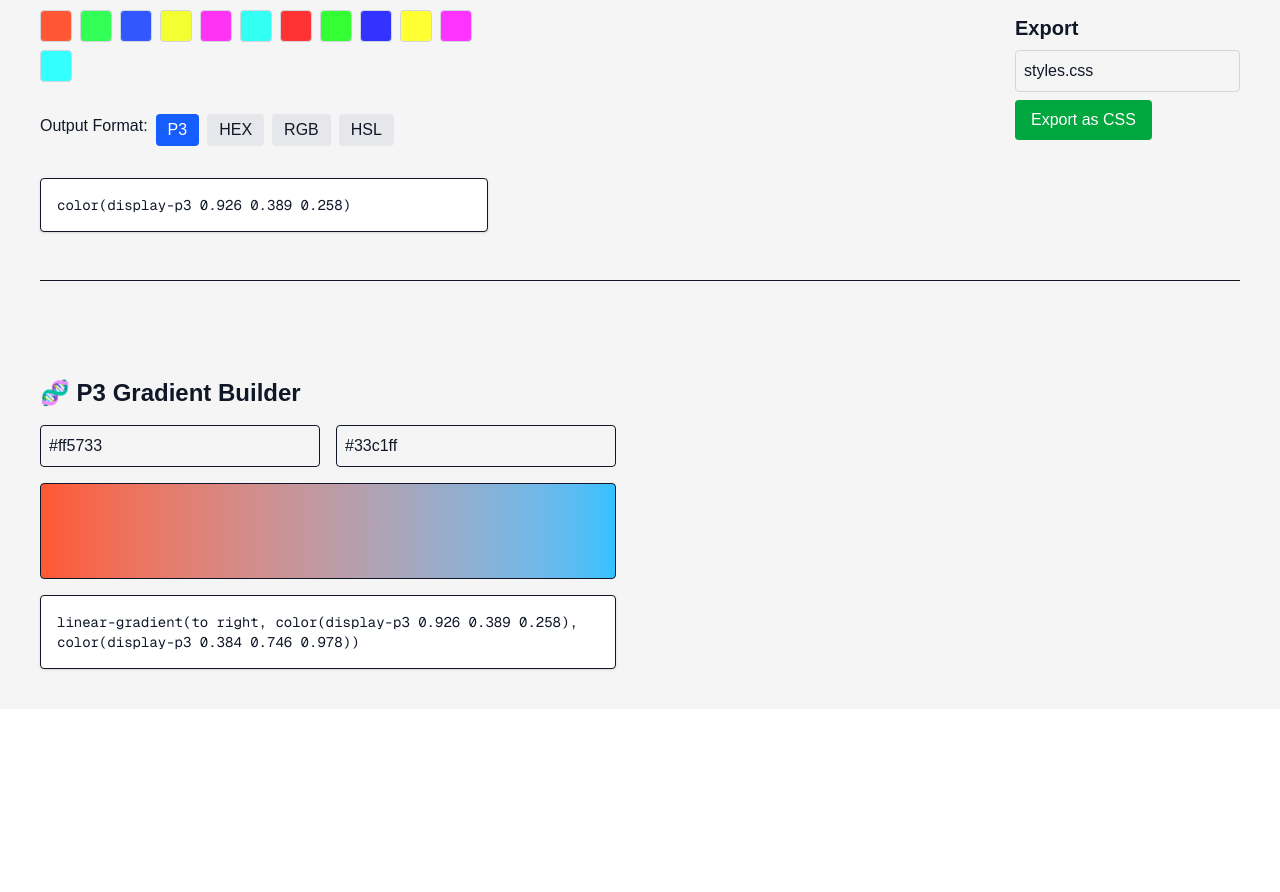
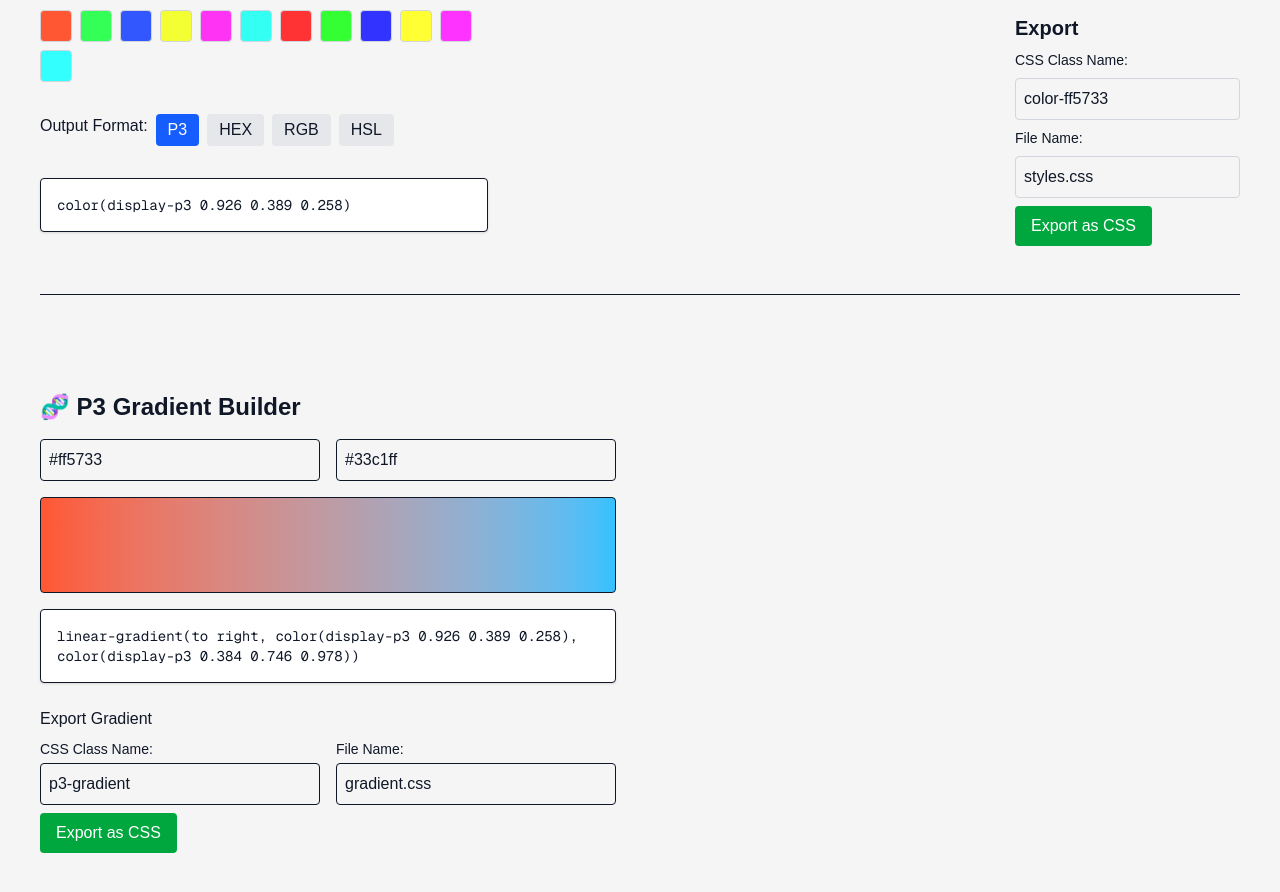
Before and after one commit to gokh4nozturk/p3-converter, a Next.js app: page / in a window 1280 px wide. Shown: the part 240-1132 px from the top of the page. Before the commit the page ends 949 px from the top, so only its background shows below. Built offline with nearby package versions, Linux system fonts and the light colour scheme.

Commit message:
Add selector name input and update CSS export functionality; enhance GradientBuilder with gradient name input

```diff
--- a/app/page.tsx
+++ b/app/page.tsx
@@ -11,6 +11,7 @@ export default function Home() {
   const [input, setInput] = useState('#FF5733');
   const [filename, setFilename] = useState('styles.css');
   const [output, setOutput] = useState('');
+  const [selectorName, setSelectorName] = useState('color');
   const [outputFormat, setOutputFormat] = useState<'p3' | 'hex' | 'rgb' | 'hsl'>('p3');
 
   // Update output whenever input or outputFormat changes
@@ -40,6 +41,15 @@ export default function Home() {
     if (result) setOutput(result);
     else setOutput('Invalid color format');
   }, [input, outputFormat]);
+
+  // Generate CSS class name from input color
+  useEffect(() => {
+    if (isValidColor(input)) {
+      // Convert input to a simple name without # and lowercase
+      const colorName = input.replace('#', '').toLowerCase();
+      setSelectorName(`color-${colorName}`);
+    }
+  }, [input]);
 
   return (
     <main className="min-h-screen bg-neutral-100 p-10 text-gray-900">
@@ -123,13 +133,32 @@ export default function Home() {
 
           <div className="mt-4">
             <h2 className="mb-2 font-semibold text-xl">Export</h2>
-            <input
-              value={filename}
-              className="mb-2 w-full rounded border border-gray-300 p-2"
-              onChange={(e) => setFilename(e.target.value)}
-              placeholder="filename.css"
+            <div className="mb-2 flex flex-col gap-2">
+              <label htmlFor="selector-name" className="text-sm">
+                CSS Class Name:
+              </label>
+              <input
+                id="selector-name"
+                value={selectorName}
+                className="w-full rounded border border-gray-300 p-2"
+                onChange={(e) => setSelectorName(e.target.value)}
+                placeholder="Enter CSS class name"
+              />
+              <label htmlFor="filename-input" className="text-sm">
+                File Name:
+              </label>
+              <input
+                id="filename-input"
+                value={filename}
+                className="w-full rounded border border-gray-300 p-2"
+                onChange={(e) => setFilename(e.target.value)}
+                placeholder="filename.css"
+              />
+            </div>
+            <ExportCssButton
+              selectors={[{ name: selectorName, value: output }]}
+              filename={filename}
             />
-            <ExportCssButton selectors={[{ name: 'color', value: output }]} filename={filename} />
           </div>
         </div>
       </div>
--- a/components/ExportCssButton.tsx
+++ b/components/ExportCssButton.tsx
@@ -14,11 +14,21 @@ export default function ExportCssButton({
   const [status, setStatus] = useState('');
 
   const handleExport = ({ selectors, filename = 'styles.css' }: ExportCssButtonProps) => {
-    const lines = selectors.map(
-      ({ name, property = 'color', value }) => `.${name} {\n  ${property}: ${value};\n}`
-    );
-    const cssContent = lines.join('\n\n');
+    // Generate CSS content with selectors and properties
+    const lines = selectors.map(({ name, property = 'color', value }) => {
+      // Add a comment with original color/value for reference
+      return `/* ${property}: ${value} */\n.${name} {\n  ${property}: ${value};\n}`;
+    });
 
+    // Add a header comment to the CSS file
+    const header = `/*
+ * P3 Color Converter - Generated CSS
+ * Created: ${new Date().toLocaleString()}
+ */\n\n`;
+
+    const cssContent = header + lines.join('\n\n');
+
+    // Create a downloadable blob and trigger download
     const blob = new Blob([cssContent], { type: 'text/css' });
     const url = URL.createObjectURL(blob);
 
--- a/components/GradientBuilder.tsx
+++ b/components/GradientBuilder.tsx
@@ -1,17 +1,29 @@
 'use client';
 
-import { toDisplayP3 } from '@/components/utils/colorUtils';
+import ExportCssButton from '@/components/ExportCssButton';
+import { isValidColor, toDisplayP3 } from '@/components/utils/colorUtils';
 import { useState } from 'react';
 
 export default function GradientBuilder() {
   const [color1, setColor1] = useState('#ff5733');
   const [color2, setColor2] = useState('#33c1ff');
+  const [filename, setFilename] = useState('gradient.css');
+  const [gradientName, setGradientName] = useState('p3-gradient');
 
   const p3Color1 = toDisplayP3(color1);
   const p3Color2 = toDisplayP3(color2);
 
   const gradientCSS =
     p3Color1 && p3Color2 ? `linear-gradient(to right, ${p3Color1}, ${p3Color2})` : '';
+
+  // Update gradient name when colors change
+  const updateGradientName = () => {
+    if (isValidColor(color1) && isValidColor(color2)) {
+      const c1 = color1.replace('#', '').substring(0, 3);
+      const c2 = color2.replace('#', '').substring(0, 3);
+      setGradientName(`gradient-${c1}-${c2}`);
+    }
+  };
 
   return (
     <div className="mt-16 max-w-xl">
@@ -21,14 +33,20 @@ export default function GradientBuilder() {
         <input
           type="text"
           value={color1}
-          onChange={(e) => setColor1(e.target.value)}
+          onChange={(e) => {
+            setColor1(e.target.value);
+            updateGradientName();
+          }}
           className="flex-1 rounded border p-2"
           placeholder="Color 1 (HEX, RGB, HSL)"
         />
         <input
           type="text"
           value={color2}
-          onChange={(e) => setColor2(e.target.value)}
+          onChange={(e) => {
+            setColor2(e.target.value);
+            updateGradientName();
+          }}
           className="flex-1 rounded border p-2"
           placeholder="Color 2 (HEX, RGB, HSL)"
         />
@@ -41,6 +59,52 @@ export default function GradientBuilder() {
           <p className="whitespace-pre-wrap font-mono text-sm">{gradientCSS}</p>
         </div>
       )}
+
+      {gradientCSS && (
+        <div className="mt-6">
+          <div className="mb-4">
+            <h3 className="mb-2 font-medium">Export Gradient</h3>
+
+            <div className="mb-2 grid grid-cols-2 gap-4">
+              <div>
+                <label htmlFor="gradient-name" className="mb-1 block text-sm">
+                  CSS Class Name:
+                </label>
+                <input
+                  id="gradient-name"
+                  type="text"
+                  value={gradientName}
+                  onChange={(e) => setGradientName(e.target.value)}
+                  className="w-full rounded border p-2"
+                />
+              </div>
+              <div>
+                <label htmlFor="gradient-filename" className="mb-1 block text-sm">
+                  File Name:
+                </label>
+                <input
+                  id="gradient-filename"
+                  type="text"
+                  value={filename}
+                  onChange={(e) => setFilename(e.target.value)}
+                  className="w-full rounded border p-2"
+                />
+              </div>
+            </div>
+
+            <ExportCssButton
+              selectors={[
+                {
+                  name: gradientName,
+                  property: 'background-image',
+                  value: gradientCSS,
+                },
+              ]}
+              filename={filename}
+            />
+          </div>
+        </div>
+      )}
     </div>
   );
 }
```
